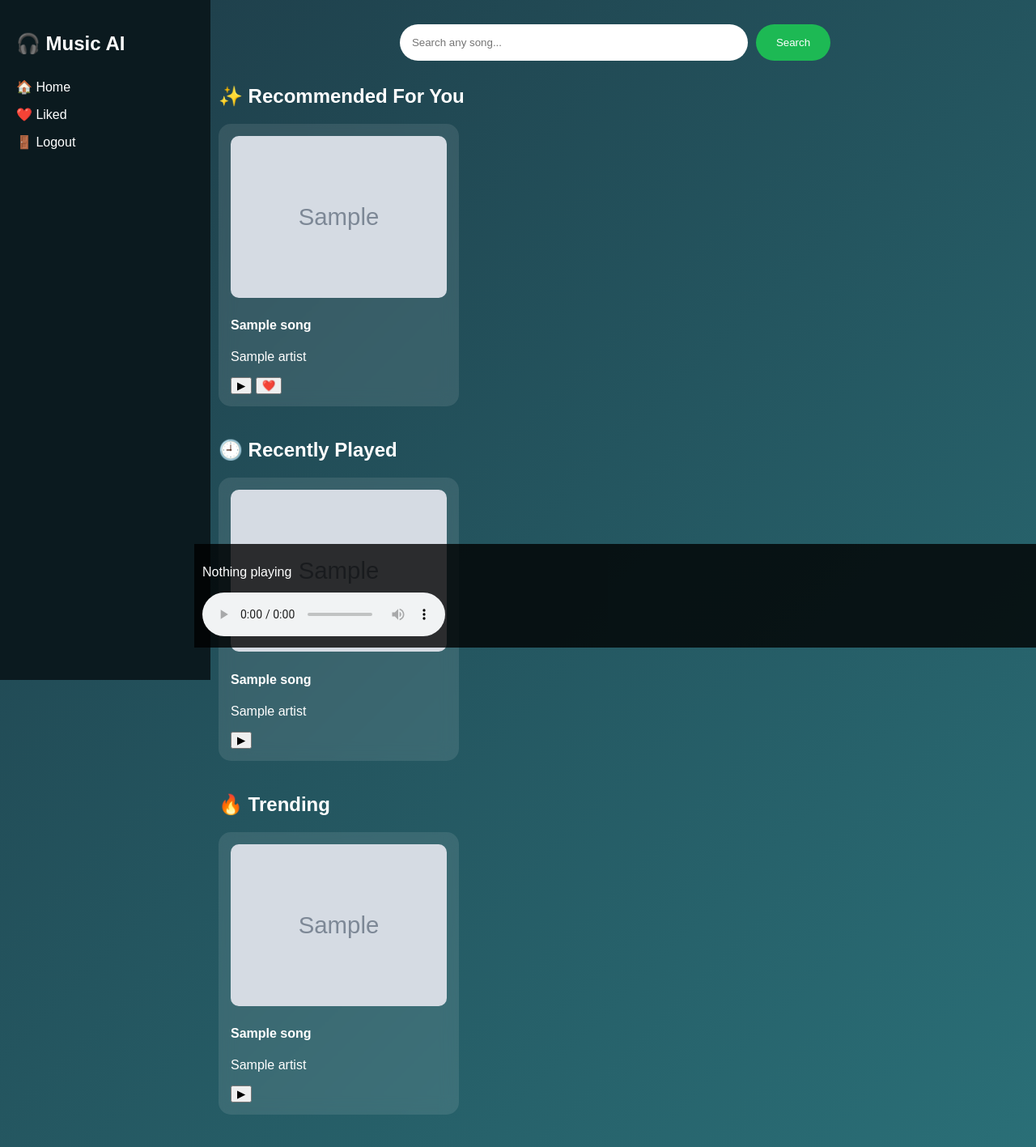
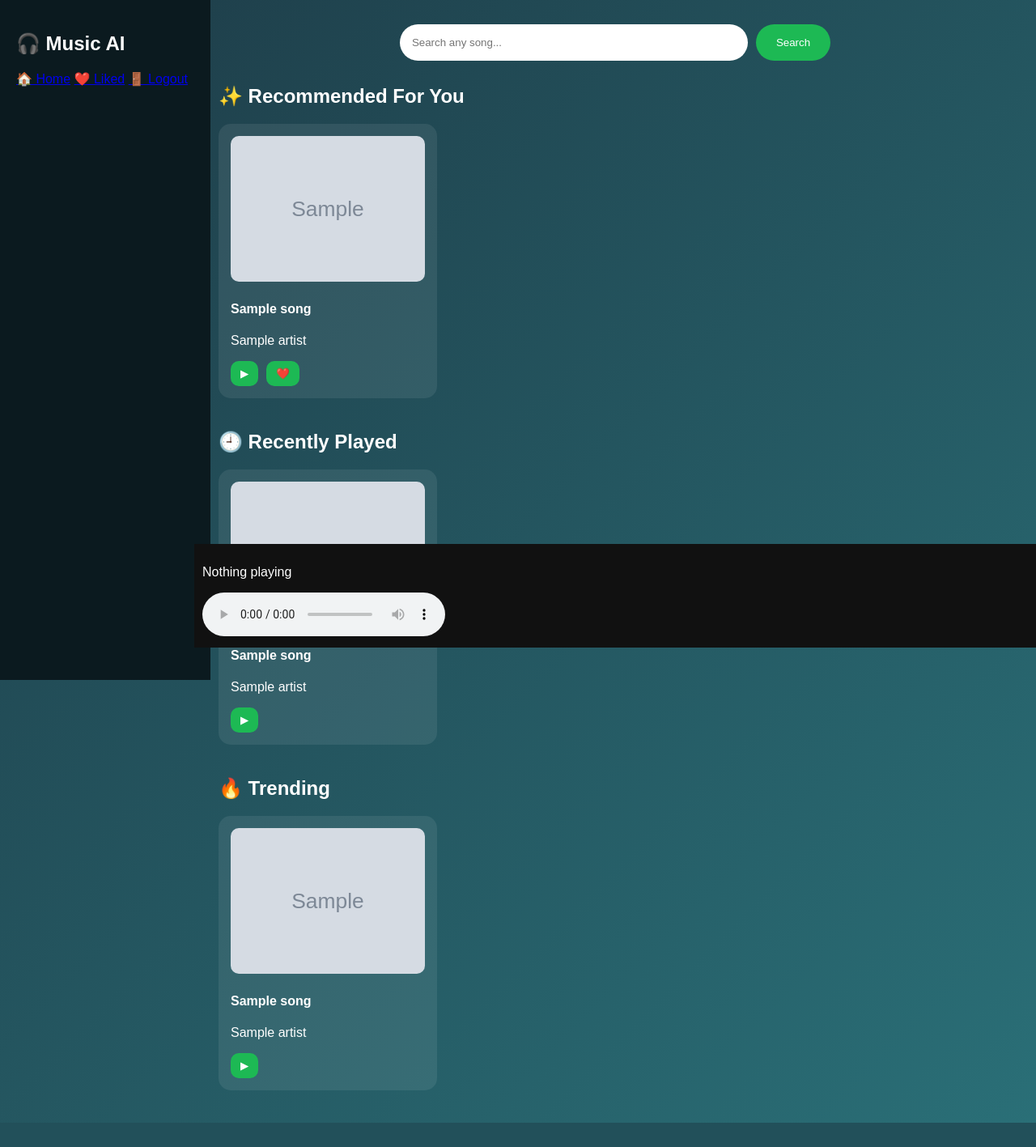
Before and after one commit to Swaliha-jamadar-070/Music-Recommender-System, a Flask app: template templates/index.html in a window 1280 px wide. Shown: the whole page at 81% size. After the commit the page ends 1387 px from the top, so only its background shows below. Run offline with Flask 3, Linux system fonts and the light colour scheme; the template is opened without the code that fills it: most values are stand-ins (such as "Sample title", 1, 10 or a date in 2020); grey boxes marked "Sample" are stand-in pictures; some libraries are stand-ins or nearby versions.

Commit message:
Refactor CSS for layout and styling improvements

```diff
--- a/static/style.css
+++ b/static/style.css
@@ -3,35 +3,26 @@ body {
     font-family: 'Poppins', sans-serif;
     background: linear-gradient(135deg, #1e3c48, #2a6f77);
     color: white;
+    overflow-y: auto;
 }
 
-/* SIDEBAR */
+/* Sidebar */
 .sidebar {
     position: fixed;
     width: 220px;
-    height: 100%;
+    height: 100vh;
     background: #0b1a1f;
     padding: 20px;
 }
 
-.sidebar h2 {
-    margin-bottom: 30px;
-}
-
-.sidebar a {
-    display: block;
-    color: white;
-    margin: 15px 0;
-    text-decoration: none;
-}
-
-/* MAIN */
+/* Main */
 .main {
     margin-left: 240px;
     padding: 30px;
+    min-height: 100vh;
 }
 
-/* SEARCH */
+/* Search */
 .search-bar {
     display: flex;
     justify-content: center;
@@ -43,46 +34,34 @@ body {
     padding: 15px;
     border-radius: 50px;
     border: none;
-    outline: none;
 }
 
 .search-bar button {
     margin-left: 10px;
     padding: 15px 25px;
     border-radius: 50px;
+    background: #1db954;
     border: none;
-    background: #1db954;
     color: white;
-    cursor: pointer;
 }
 
-/* SECTION */
+/* Section */
 .section {
     margin-top: 30px;
 }
 
-/* SCROLL */
+/* Scroll FIX */
 .scroll-container {
     display: flex;
+    overflow-x: auto;
     gap: 20px;
-    overflow-x: auto;
     padding-bottom: 10px;
 }
 
-.scroll-container::-webkit-scrollbar {
-    height: 6px;
-}
-
-.scroll-container::-webkit-scrollbar-thumb {
-    background: #1db954;
-    border-radius: 10px;
-}
-
-/* CARD */
+/* Cards */
 .card {
-    min-width: 200px;
-    background: rgba(255,255,255,0.1);
-    backdrop-filter: blur(10px);
+    min-width: 180px;
+    background: rgba(255,255,255,0.08);
     border-radius: 15px;
     padding: 15px;
     transition: 0.3s;
@@ -90,23 +69,38 @@ body {
 
 .card:hover {
     transform: scale(1.05);
-    box-shadow: 0 0 20px #1db954;
 }
 
-/* FIXED IMAGE SIZE */
+/* SAME SIZE IMAGES */
 .card img {
     width: 100%;
-    height: 200px;
+    height: 180px;
     object-fit: cover;
     border-radius: 10px;
 }
 
-/* PLAYER */
+/* Buttons */
+.actions {
+    display: flex;
+    gap: 10px;
+    margin-top: 10px;
+}
+
+button {
+    padding: 8px 12px;
+    border-radius: 10px;
+    border: none;
+    cursor: pointer;
+    background: #1db954;
+    color: white;
+}
+
+/* Player FIX */
 .player {
     position: fixed;
     bottom: 0;
     left: 240px;
     right: 0;
-    background: rgba(0,0,0,0.8);
+    background: #111;
     padding: 10px;
 }
```
